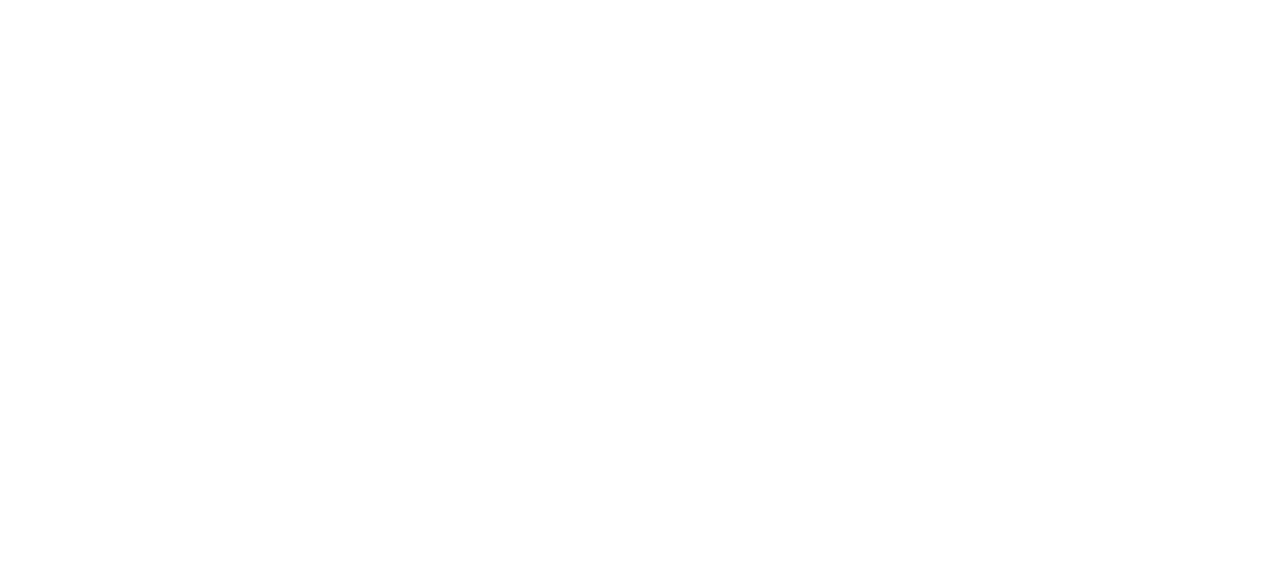
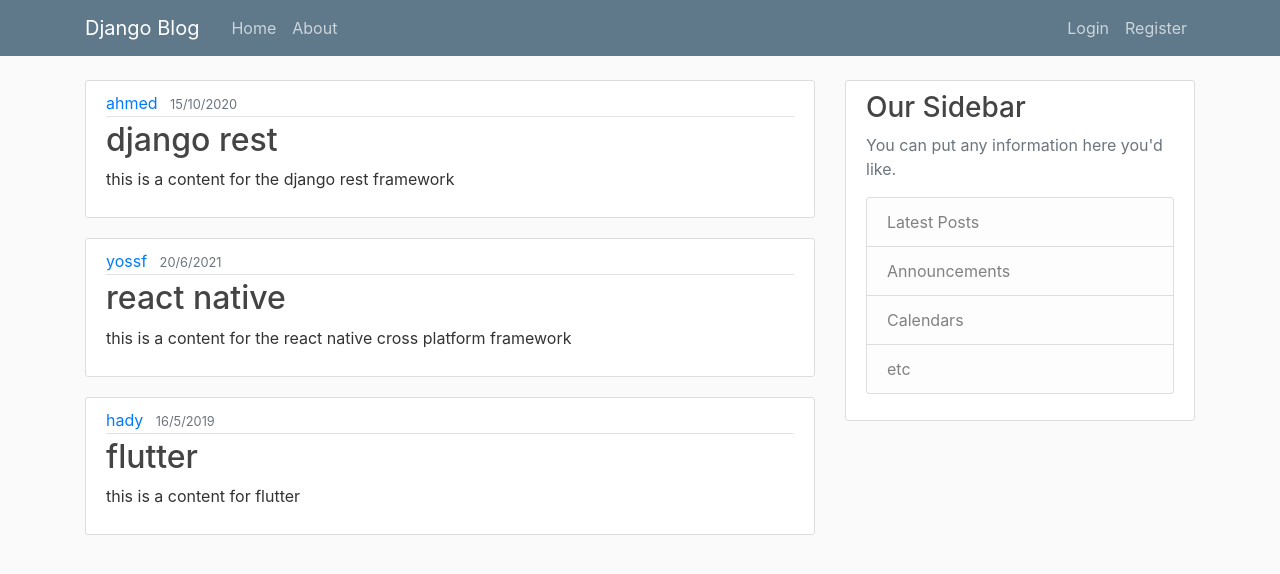
Before and after one commit to ahmedyasserays/blog, a Django app: page / in a window 1280 px wide. Before the commit the part shown is empty. Shown: the top 574 px of the page. Run offline with Django 3.2, Linux system fonts and the light colour scheme; some libraries are stand-ins or nearby versions.

Commit message:
home, about templates

```diff
--- /dev/null
+++ b/blog/static/blog/main.css
@@ -0,0 +1,84 @@
+body {
+    background: #fafafa;
+    color: #333333;
+    margin-top: 5rem;
+  }
+
+  h1, h2, h3, h4, h5, h6 {
+    color: #444444;
+  }
+
+  ul {
+    margin: 0;
+  }
+
+  .bg-steel {
+    background-color: #5f788a;
+  }
+
+  .site-header .navbar-nav .nav-link {
+    color: #cbd5db;
+  }
+
+  .site-header .navbar-nav .nav-link:hover {
+    color: #ffffff;
+  }
+
+  .site-header .navbar-nav .nav-link.active {
+    font-weight: 500;
+  }
+
+  .content-section {
+    background: #ffffff;
+    padding: 10px 20px;
+    border: 1px solid #dddddd;
+    border-radius: 3px;
+    margin-bottom: 20px;
+  }
+
+  .article-title {
+    color: #444444;
+  }
+
+  a.article-title:hover {
+    color: #428bca;
+    text-decoration: none;
+  }
+
+  .article-content {
+    white-space: pre-line;
+  }
+
+  .article-img {
+    height: 65px;
+    width: 65px;
+    margin-right: 16px;
+  }
+
+  .article-metadata {
+    padding-bottom: 1px;
+    margin-bottom: 4px;
+    border-bottom: 1px solid #e3e3e3
+  }
+
+  .article-metadata a:hover {
+    color: #333;
+    text-decoration: none;
+  }
+
+  .article-svg {
+    width: 25px;
+    height: 25px;
+    vertical-align: middle;
+  }
+
+  .account-img {
+    height: 125px;
+    width: 125px;
+    margin-right: 20px;
+    margin-bottom: 16px;
+  }
+
+  .account-heading {
+    font-size: 2.5rem;
+  }
--- a/blog/templates/blog/about.html
+++ b/blog/templates/blog/about.html
@@ -1 +1,4 @@
+{% extends 'blog/base.html' %}
+{% block content %}
 <h1>about</h1><p>Lorem ipsum dolor sit amet consectetur adipisicing elit. Laborum corrupti rerum repellendus, consequatur, magni, nulla odit quis a dolor natus vel! Fuga aut beatae eaque laudantium numquam sunt quod dolorum.</p>
+{% endblock content %}
--- /dev/null
+++ b/blog/templates/blog/base.html
@@ -0,0 +1,46 @@
+{% load static %}
+<!DOCTYPE html>
+<html lang="en">
+<head>
+    <meta charset="UTF-8">
+    <meta http-equiv="X-UA-Compatible" content="IE=edge">
+    <meta name="viewport" content="width=device-width, initial-scale=1, shrink-to-fit=no">
+
+    <!-- Bootstrap CSS -->
+    <link rel="stylesheet" href="https://stackpath.bootstrapcdn.com/bootstrap/4.3.1/css/bootstrap.min.css" integrity="sha384-ggOyR0iXCbMQv3Xipma34MD+dH/1fQ784/j6cY/iJTQUOhcWr7x9JvoRxT2MZw1T" crossorigin="anonymous">
+    <link rel="stylesheet" href="{% static 'blog/main.css' %}">
+    {% if title %}
+        <title>Django Blog - {{ title }}</title>
+    {% else %}
+        <title>Django Blog</title>
+    {% endif %}
+</head>
+<body>
+    {% include 'blog/navigation.html'%}
+    <main role="main" class="container">
+        <div class="row">
+          <div class="col-md-8">
+            {% block content %}{% endblock %}
+          </div>
+          <div class="col-md-4">
+            <div class="content-section">
+              <h3>Our Sidebar</h3>
+              <p class='text-muted'>You can put any information here you'd like.
+                <ul class="list-group">
+                  <li class="list-group-item list-group-item-light">Latest Posts</li>
+                  <li class="list-group-item list-group-item-light">Announcements</li>
+                  <li class="list-group-item list-group-item-light">Calendars</li>
+                  <li class="list-group-item list-group-item-light">etc</li>
+                </ul>
+              </p>
+            </div>
+          </div>
+        </div>
+      </main>
+
+
+    <script src="https://code.jquery.com/jquery-3.3.1.slim.min.js" integrity="sha384-q8i/X+965DzO0rT7abK41JStQIAqVgRVzpbzo5smXKp4YfRvH+8abtTE1Pi6jizo" crossorigin="anonymous"></script>
+    <script src="https://cdnjs.cloudflare.com/ajax/libs/popper.js/1.14.7/umd/popper.min.js" integrity="sha384-UO2eT0CpHqdSJQ6hJty5KVphtPhzWj9WO1clHTMGa3JDZwrnQq4sF86dIHNDz0W1" crossorigin="anonymous"></script>
+    <script src="https://stackpath.bootstrapcdn.com/bootstrap/4.3.1/js/bootstrap.min.js" integrity="sha384-JjSmVgyd0p3pXB1rRibZUAYoIIy6OrQ6VrjIEaFf/nJGzIxFDsf4x0xIM+B07jRM" crossorigin="anonymous"></script>
+</body>
+</html>
--- a/blog/templates/blog/home.html
+++ b/blog/templates/blog/home.html
@@ -1,12 +1,15 @@
-<!DOCTYPE html>
-<html lang="en">
-<head>
-    <meta charset="UTF-8">
-    <meta http-equiv="X-UA-Compatible" content="IE=edge">
-    <meta name="viewport" content="width=device-width, initial-scale=1.0">
-    <title>Document</title>
-</head>
-<body>
-
-</body>
-</html>
+{% extends 'blog/base.html' %}
+{% block content %}
+{% for post in posts %}
+    <article class="media content-section">
+        <div class="media-body">
+        <div class="article-metadata">
+            <a class="mr-2" href="#">{{ post.author }}</a>
+            <small class="text-muted">{{ post.date_posted }}</small>
+        </div>
+        <h2><a class="article-title" href="#">{{ post.title }}</a></h2>
+        <p class="article-content">{{ post.content }}</p>
+        </div>
+    </article>
+{% endfor %}
+{% endblock content %}
--- /dev/null
+++ b/blog/templates/blog/navigation.html
@@ -0,0 +1,22 @@
+
+<header class="site-header">
+    <nav class="navbar navbar-expand-md navbar-dark bg-steel fixed-top">
+      <div class="container">
+        <a class="navbar-brand mr-4" href="{% url 'blog-home' %}">Django Blog</a>
+        <button class="navbar-toggler" type="button" data-toggle="collapse" data-target="#navbarToggle" aria-controls="navbarToggle" aria-expanded="false" aria-label="Toggle navigation">
+        <span class="navbar-toggler-icon"></span>
+        </button>
+        <div class="collapse navbar-collapse" id="navbarToggle">
+          <div class="navbar-nav mr-auto">
+            <a class="nav-item nav-link" href="{% url 'blog-home' %}">Home</a>
+            <a class="nav-item nav-link" href="{% url 'blog-about' %}">About</a>
+          </div>
+          <!-- Navbar Right Side -->
+          <div class="navbar-nav">
+            <a class="nav-item nav-link" href="#">Login</a>
+            <a class="nav-item nav-link" href="#">Register</a>
+          </div>
+        </div>
+      </div>
+    </nav>
+  </header>
--- a/blog/views.py
+++ b/blog/views.py
@@ -1,8 +1,32 @@
 from django.shortcuts import render
+
+posts = [
+    {
+        'author': 'ahmed',
+        'date_posted': '15/10/2020',
+        'title': 'django rest',
+        'content': 'this is a content for the django rest framework'
+    },
+    {
+        'author': 'yossf',
+        'date_posted': '20/6/2021',
+        'title': 'react native',
+        'content': 'this is a content for the react native cross platform framework'
+    },
+    {
+        'author': 'hady',
+        'date_posted': '16/5/2019',
+        'title': 'flutter',
+        'content': 'this is a content for flutter'
+    },
+]
 
 # Create your views here.
 def home(request):
-    return render(request, 'blog/home.html')
+    context = {
+        'posts':posts
+    }
+    return render(request, 'blog/home.html', context)
 
 def about(request):
-    return render(request, 'blog/about.html')
+    return render(request, 'blog/about.html', {"title":"about"})
```
Also changed, not shown: db.sqlite3.
